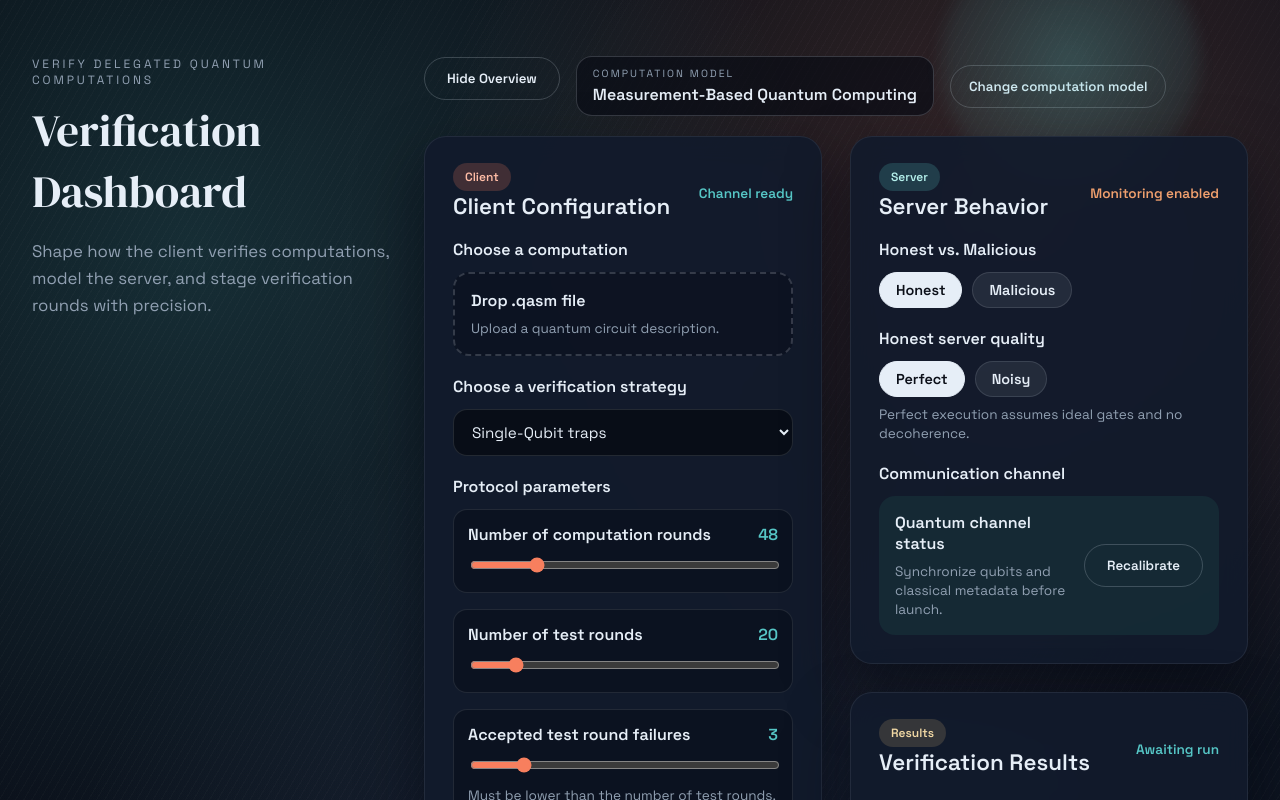
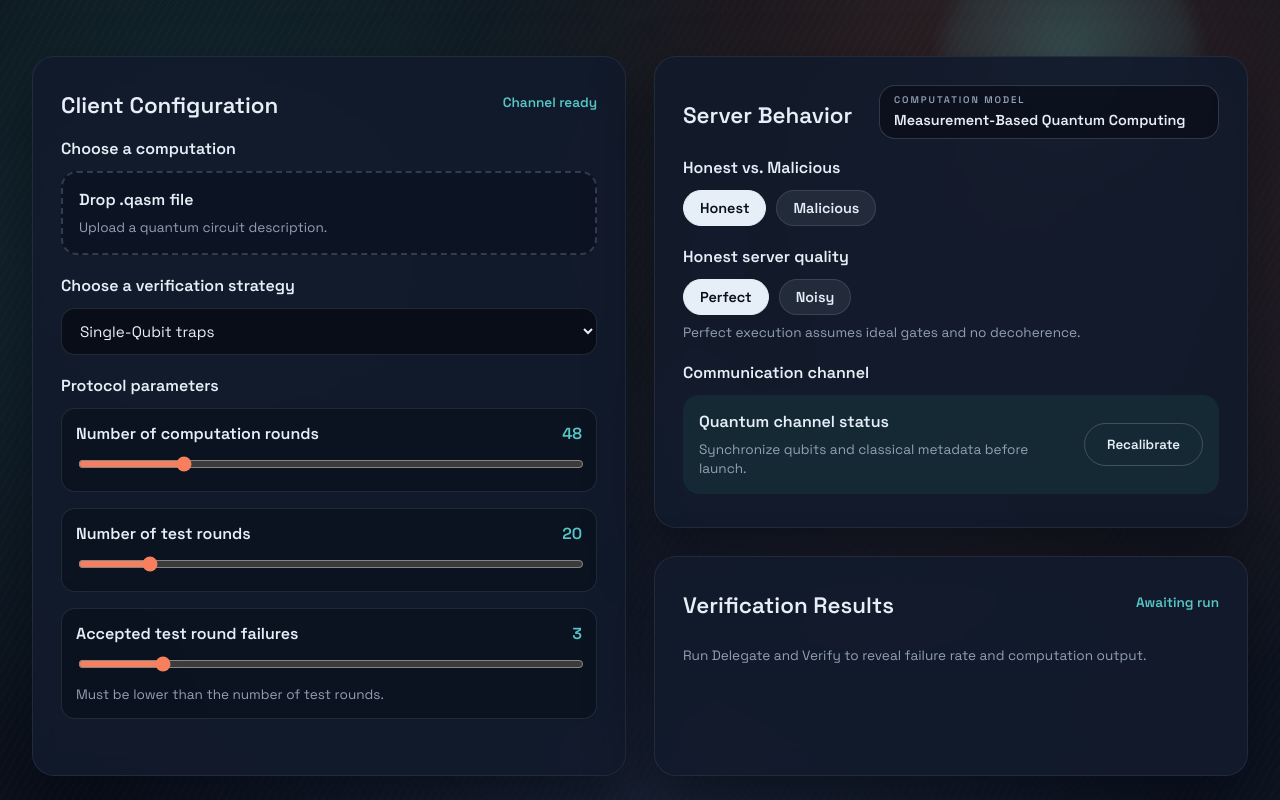
Before and after one commit to jemappellesami/the-verification-software, a React (Vite) app in the folder verification-software/: page / in a window 1280 px wide. Shown: the top 800 px of the page. Built offline with nearby package versions, Linux system fonts and the light colour scheme.

Commit message:
Remove useless panel, update verif results, and computation model choice cleaner

```diff
--- a/verification-software/src/App.css
+++ b/verification-software/src/App.css
@@ -62,72 +62,45 @@ body::before {
   position: relative;
 }
 
-.layout {
-  --sidebar-width: 360px;
-  display: grid;
-  grid-template-columns: var(--sidebar-width) minmax(0, 1fr);
-  gap: 32px;
-  align-items: start;
-  transition: grid-template-columns 0.35s ease;
-}
-
-.layout.is-collapsed {
-  --sidebar-width: 0px;
-}
-
-.sidebar {
-  position: sticky;
-  top: 24px;
-  align-self: start;
-  transition: transform 0.35s ease, opacity 0.35s ease;
-  overflow: hidden;
-}
-
-.sidebar:not(.is-open) {
-  transform: translateX(-24px);
-  opacity: 0;
-  pointer-events: none;
-}
-
 .main {
   min-width: 0;
-}
-
-.sidebar-toggle {
-  margin-bottom: 16px;
-}
-
-.toolbar {
-  display: flex;
-  align-items: center;
-  gap: 16px;
-  flex-wrap: wrap;
-  margin-bottom: 20px;
 }
 
 .model-chip {
   display: grid;
   gap: 4px;
-  padding: 10px 16px;
+  padding: 8px 14px;
   border-radius: 16px;
   border: 1px solid rgba(230, 238, 247, 0.18);
   background: rgba(8, 12, 20, 0.65);
-  min-width: 220px;
+  width: 340px;
+  min-height: 54px;
 }
 
 .chip-label {
   text-transform: uppercase;
   letter-spacing: 0.2em;
-  font-size: 0.65rem;
+  font-size: 0.6rem;
   color: var(--muted);
 }
 
 .chip-value {
   font-weight: 600;
+  font-size: 0.9rem;
+  color: var(--ink);
 }
 
-.model-action {
-  padding: 12px 18px;
+.model-chip-button {
+  text-align: left;
+  cursor: pointer;
+}
+
+.header-actions {
+  display: flex;
+  align-items: center;
+  gap: 12px;
+  flex-wrap: wrap;
+  justify-content: flex-end;
 }
 
 .orb {
@@ -153,19 +126,6 @@ body::before {
   bottom: 100px;
   left: -60px;
   animation-delay: -5s;
-}
-
-.hero {
-  display: grid;
-  grid-template-columns: minmax(0, 1.1fr) minmax(0, 0.9fr);
-  gap: 32px;
-  align-items: center;
-  margin-bottom: 0;
-}
-
-.sidebar .hero {
-  grid-template-columns: 1fr;
-  gap: 24px;
 }
 
 .kicker {
@@ -208,63 +168,37 @@ body::before {
   text-transform: uppercase;
 }
 
-.modal-overlay {
-  position: fixed;
-  inset: 0;
-  background: rgba(3, 6, 12, 0.72);
-  display: grid;
-  place-items: center;
+.model-menu-wrap {
+  position: relative;
   z-index: 10;
-  padding: 24px;
-  opacity: 0;
-  transition: opacity 0.24s ease;
 }
 
-.modal {
-  width: min(520px, 92vw);
-  background: rgba(15, 22, 36, 0.96);
-  border-radius: 20px;
-  padding: 28px;
-  border: 1px solid rgba(230, 238, 247, 0.12);
-  box-shadow: 0 28px 60px rgba(0, 0, 0, 0.45);
-  transform: translateY(12px) scale(0.98);
-  opacity: 0;
-  transition: transform 0.24s ease, opacity 0.24s ease;
+.model-menu {
+  position: absolute;
+  top: calc(100% + 10px);
+  right: 0;
+  width: 280px;
+  padding: 16px;
+  border-radius: 16px;
+  background: rgba(12, 18, 30, 0.98);
+  border: 1px solid rgba(230, 238, 247, 0.14);
+  box-shadow: 0 18px 40px rgba(0, 0, 0, 0.45);
+  display: grid;
+  gap: 12px;
+  z-index: 12;
+  pointer-events: auto;
+  animation: rise 0.2s ease;
 }
 
-.modal-overlay.is-open {
-  opacity: 1;
+.model-menu-actions {
+  display: grid;
+  gap: 10px;
 }
 
-.modal-overlay.is-open .modal {
-  transform: translateY(0) scale(1);
-  opacity: 1;
+.model-menu-close {
+  width: 100%;
 }
 
-.modal-overlay.is-closing {
-  opacity: 0;
-}
-
-.modal-overlay.is-closing .modal {
-  transform: translateY(8px) scale(0.98);
-  opacity: 0;
-}
-
-.modal h3 {
-  margin-top: 0;
-  margin-bottom: 8px;
-  font-size: 1.35rem;
-}
-
-.modal-actions {
-  display: grid;
-  gap: 12px;
-  margin: 20px 0 16px;
-}
-
-.modal-close {
-  width: 100%;
-}
 
 button {
   border: none;
@@ -619,29 +553,6 @@ input[type="range"] {
 }
 
 @media (max-width: 960px) {
-  .layout {
-    grid-template-columns: 1fr;
-  }
-
-  .sidebar {
-    position: relative;
-    top: 0;
-  }
-
-  .sidebar:not(.is-open) {
-    transform: translateY(-16px);
-    max-height: 0;
-    overflow: hidden;
-  }
-
-  .hero {
-    grid-template-columns: 1fr;
-  }
-
-  .hero-actions {
-    justify-content: flex-start;
-  }
-
   .dashboard-right {
     min-height: 0;
   }
--- a/verification-software/src/App.tsx
+++ b/verification-software/src/App.tsx
@@ -1,7 +1,6 @@
-import { useMemo, useRef, useState } from "react";
+import { useEffect, useMemo, useState } from "react";
 import "./App.css";
 import ClientPanel from "./components/ClientPanel";
-import HeroSection from "./components/HeroSection";
 import InsightsSection from "./components/InsightsSection";
 import ResultsPanel from "./components/ResultsPanel";
 import ServerPanel from "./components/ServerPanel";
@@ -30,10 +29,8 @@ const maliciousModels = [
 ];
 
 function App() {
-  const [isSidebarOpen, setIsSidebarOpen] = useState(true);
   const [model, setModel] = useState(models[0]);
-  const [isModelModalOpen, setIsModelModalOpen] = useState(false);
-  const [isModelModalClosing, setIsModelModalClosing] = useState(false);
+  const [isModelMenuOpen, setIsModelMenuOpen] = useState(false);
   const [computationResetKey, setComputationResetKey] = useState(0);
   const [strategy, setStrategy] = useState(verificationStrategies[0]);
   const [serverMode, setServerMode] = useState("Honest");
@@ -70,39 +67,41 @@ function App() {
 
   const isCustomNoise = noiseModel === "Custom noise model";
   const isCustomMalicious = maliciousModel === "Custom malicious model";
-  const modalTimerRef = useRef<number | null>(null);
 
-  const closeModelModal = () => {
-    setIsModelModalClosing(true);
-    if (modalTimerRef.current) {
-      window.clearTimeout(modalTimerRef.current);
-    }
-    modalTimerRef.current = window.setTimeout(() => {
-      setIsModelModalOpen(false);
-      setIsModelModalClosing(false);
-      modalTimerRef.current = null;
-    }, 240);
+  const openModelMenu = () => {
+    setIsModelMenuOpen(true);
   };
 
-  const openModelModal = () => {
-    if (modalTimerRef.current) {
-      window.clearTimeout(modalTimerRef.current);
-      modalTimerRef.current = null;
+  const closeModelMenu = () => {
+    setIsModelMenuOpen(false);
+  };
+
+  useEffect(() => {
+    if (!isModelMenuOpen) {
+      return;
     }
-    setIsModelModalClosing(false);
-    setIsModelModalOpen(true);
+
+    const handleKeyDown = (event: KeyboardEvent) => {
+      if (event.key === "Escape") {
+        closeModelMenu();
+      }
     };
+
+    window.addEventListener("keydown", handleKeyDown);
+    return () => window.removeEventListener("keydown", handleKeyDown);
+  }, [isModelMenuOpen]);
 
   const handleModelChange = (nextModel: string) => {
     setModel(nextModel);
     setComputationResetKey((prev) => prev + 1);
-    closeModelModal();
+    closeModelMenu();
   };
 
   const handleDelegateVerify = () => {
-    const failures = Math.floor(testRounds * 0.25);
+    const safeTestRounds = Math.max(testRounds, 1);
+    const failures = Math.floor(Math.random() * safeTestRounds);
     setFailedTestRounds(failures);
-    setResultBit(0);
+    setResultBit(Math.random() < 0.5 ? 0 : 1);
     setHasResults(true);
     setIsResultsStale(false);
   };
@@ -121,35 +120,7 @@ function App() {
     <div className="page">
       <div className="orb orb-1" />
       <div className="orb orb-2" />
-      <div className={isSidebarOpen ? "layout" : "layout is-collapsed"}>
-        <aside
-          className={isSidebarOpen ? "sidebar is-open" : "sidebar"}
-          aria-hidden={!isSidebarOpen}
-        >
-          <HeroSection />
-        </aside>
-        <main className="main">
-          <div className="toolbar">
-            <button
-              className="ghost sidebar-toggle"
-              onClick={() => setIsSidebarOpen((prev) => !prev)}
-              type="button"
-            >
-              {isSidebarOpen ? "Hide Overview" : "Show Overview"}
-            </button>
-            <div className="model-chip">
-              <span className="chip-label">Computation model</span>
-              <span className="chip-value">{model}</span>
-            </div>
-            <button
-              className="ghost model-action"
-              onClick={openModelModal}
-              type="button"
-            >
-              Change computation model
-            </button>
-          </div>
-
+      <div className="main">
         <section className="dashboard">
           <ClientPanel
             strategy={strategy}
@@ -178,6 +149,12 @@ function App() {
               isCustomMalicious={isCustomMalicious}
               noiseModels={noiseModels}
               maliciousModels={maliciousModels}
+              model={model}
+              models={models}
+              isModelMenuOpen={isModelMenuOpen}
+              onOpenModelMenu={openModelMenu}
+              onCloseModelMenu={closeModelMenu}
+              onSelectModel={handleModelChange}
             />
             <ResultsPanel
               isVisible={hasResults}
@@ -189,7 +166,6 @@ function App() {
             />
           </div>
         </section>
-        </main>
       </div>
 
       <div className="cta-row">
@@ -207,52 +183,6 @@ function App() {
         maliciousModel={maliciousModel}
         model={model}
       />
-      {isModelModalOpen || isModelModalClosing ? (
-        <div
-          className={
-            isModelModalClosing
-              ? "modal-overlay is-closing"
-              : "modal-overlay is-open"
-          }
-          onClick={closeModelModal}
-        >
-          <div
-            className="modal"
-            role="dialog"
-            aria-modal="true"
-            aria-label="Choose computation model"
-            onClick={(event) => event.stopPropagation()}
-          >
-            <h3>Choose computation model</h3>
-            <p className="helper">
-              Switching models resets the computation input only.
-            </p>
-            <div className="modal-actions">
-              {models.map((option) => (
-                <button
-                  key={option}
-                  type="button"
-                  className={
-                    option === model
-                      ? "toggle-button is-active"
-                      : "toggle-button"
-                  }
-                  onClick={() => handleModelChange(option)}
-                >
-                  {option}
-                </button>
-              ))}
-            </div>
-            <button
-              type="button"
-              className="ghost modal-close"
-              onClick={closeModelModal}
-            >
-              Cancel
-            </button>
-          </div>
-        </div>
-      ) : null}
     </div>
   );
 }
--- a/verification-software/src/components/ClientPanel.tsx
+++ b/verification-software/src/components/ClientPanel.tsx
@@ -37,7 +37,6 @@ function ClientPanel({
   return (
     <div className="panel client">
       <PanelHeader
-        badgeLabel="Client"
         title="Client Configuration"
         status="Channel ready"
       />
--- a/verification-software/src/components/PanelHeader.tsx
+++ b/verification-software/src/components/PanelHeader.tsx
@@ -1,9 +1,12 @@
+import type { ReactNode } from "react";
+
 type PanelHeaderProps = {
-  badgeLabel: string;
+  badgeLabel?: string;
   badgeVariant?: string;
   title: string;
-  status: string;
+  status?: string;
   statusVariant?: string;
+  rightContent?: ReactNode;
 };
 
 function PanelHeader({
@@ -12,6 +15,7 @@ function PanelHeader({
   title,
   status,
   statusVariant,
+  rightContent,
 }: PanelHeaderProps) {
   const badgeClass = badgeVariant ? `badge ${badgeVariant}` : "badge";
   const statusClass = statusVariant ? `status ${statusVariant}` : "status";
@@ -19,10 +23,14 @@ function PanelHeader({
   return (
     <div className="panel-header">
       <div>
-        <span className={badgeClass}>{badgeLabel}</span>
+        {badgeLabel ? <span className={badgeClass}>{badgeLabel}</span> : null}
         <h2>{title}</h2>
       </div>
-      <span className={statusClass}>{status}</span>
+      {rightContent ? (
+        rightContent
+      ) : status ? (
+        <span className={statusClass}>{status}</span>
+      ) : null}
     </div>
   );
 }
--- a/verification-software/src/components/ResultsPanel.tsx
+++ b/verification-software/src/components/ResultsPanel.tsx
@@ -33,7 +33,6 @@ function ResultsPanel({
     <div className="panel results">
       <div className="panel-header">
         <div>
-          <span className="badge tertiary">Results</span>
           <h2>Verification Results</h2>
         </div>
         <span className="status">{statusText}</span>
--- a/verification-software/src/components/ServerPanel.tsx
+++ b/verification-software/src/components/ServerPanel.tsx
@@ -17,6 +17,12 @@ type ServerPanelProps = {
   isCustomMalicious: boolean;
   noiseModels: string[];
   maliciousModels: string[];
+  model: string;
+  models: string[];
+  isModelMenuOpen: boolean;
+  onOpenModelMenu: () => void;
+  onCloseModelMenu: () => void;
+  onSelectModel: (value: string) => void;
 };
 
 function ServerPanel({
@@ -32,17 +38,76 @@ function ServerPanel({
   isCustomMalicious,
   noiseModels,
   maliciousModels,
+  model,
+  models,
+  isModelMenuOpen,
+  onOpenModelMenu,
+  onCloseModelMenu,
+  onSelectModel,
 }: ServerPanelProps) {
   const isHonest = serverMode === "Honest";
 
   return (
     <div className="panel server">
       <PanelHeader
-        badgeLabel="Server"
-        badgeVariant="secondary"
         title="Server Behavior"
-        status="Monitoring enabled"
-        statusVariant="warning"
+        rightContent={
+          <div className="header-actions">
+            <div className="model-menu-wrap">
+              <button
+                className="model-chip model-chip-button"
+                onClick={onOpenModelMenu}
+                type="button"
+                aria-haspopup="dialog"
+                aria-expanded={isModelMenuOpen}
+              >
+                <span className="chip-label">Computation model</span>
+                <span className="chip-value">{model}</span>
+              </button>
+              {isModelMenuOpen ? (
+                <div
+                  className="model-menu"
+                  role="dialog"
+                  aria-label="Choose computation model"
+                  onClick={(event) => event.stopPropagation()}
+                >
+                  <p className="helper">Choose a computation model.</p>
+                  <div className="model-menu-actions">
+                    {models.map((option) => (
+                      <button
+                        key={option}
+                        type="button"
+                        className={
+                          option === model
+                            ? "toggle-button is-active"
+                            : "toggle-button"
+                        }
+                        onMouseDown={(event) => {
+                          event.preventDefault();
+                          event.stopPropagation();
+                        }}
+                        onClick={(event) => {
+                          event.preventDefault();
+                          event.stopPropagation();
+                          onSelectModel(option);
+                        }}
+                      >
+                        {option}
+                      </button>
+                    ))}
+                  </div>
+                  <button
+                    type="button"
+                    className="ghost model-menu-close"
+                    onClick={onCloseModelMenu}
+                  >
+                    Close
+                  </button>
+                </div>
+              ) : null}
+            </div>
+          </div>
+        }
       />
       <div className="panel-body">
         <div className="section">
```
Lines whose indentation alone changed are shown as unchanged.
